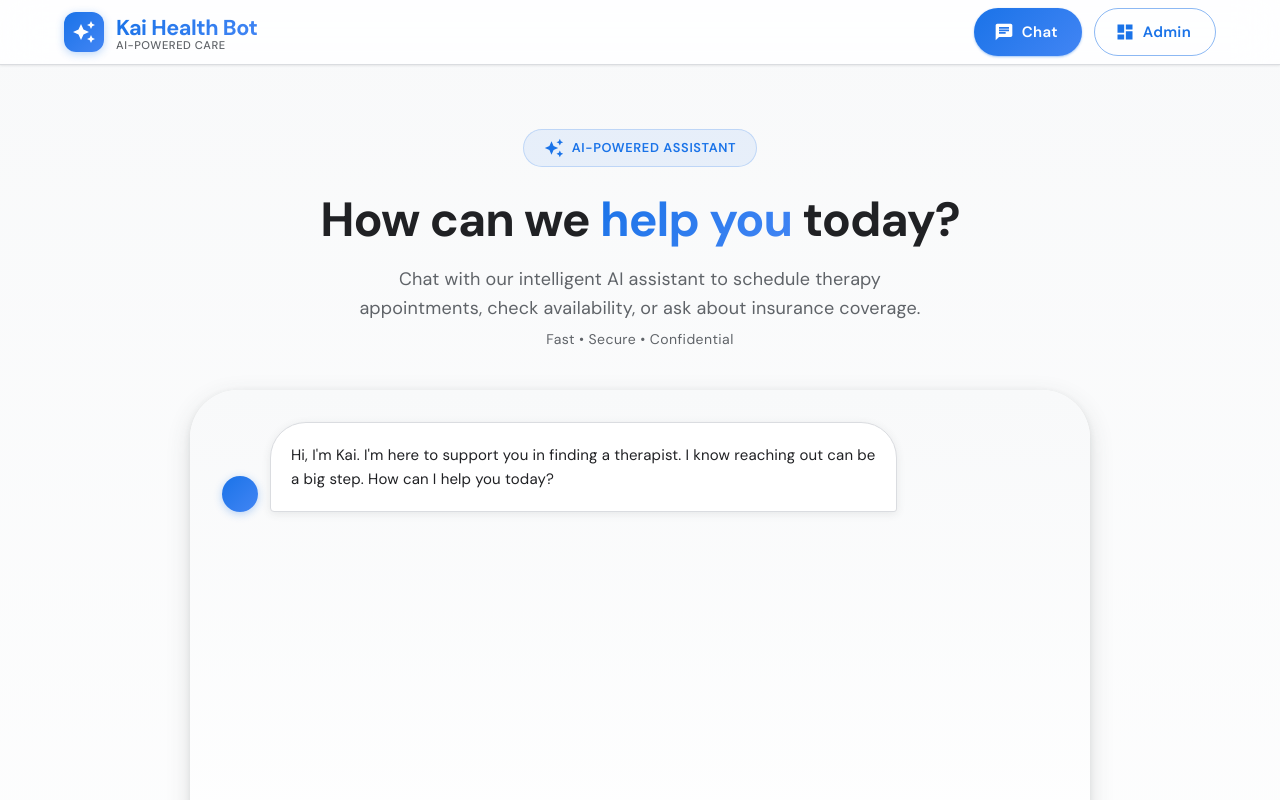
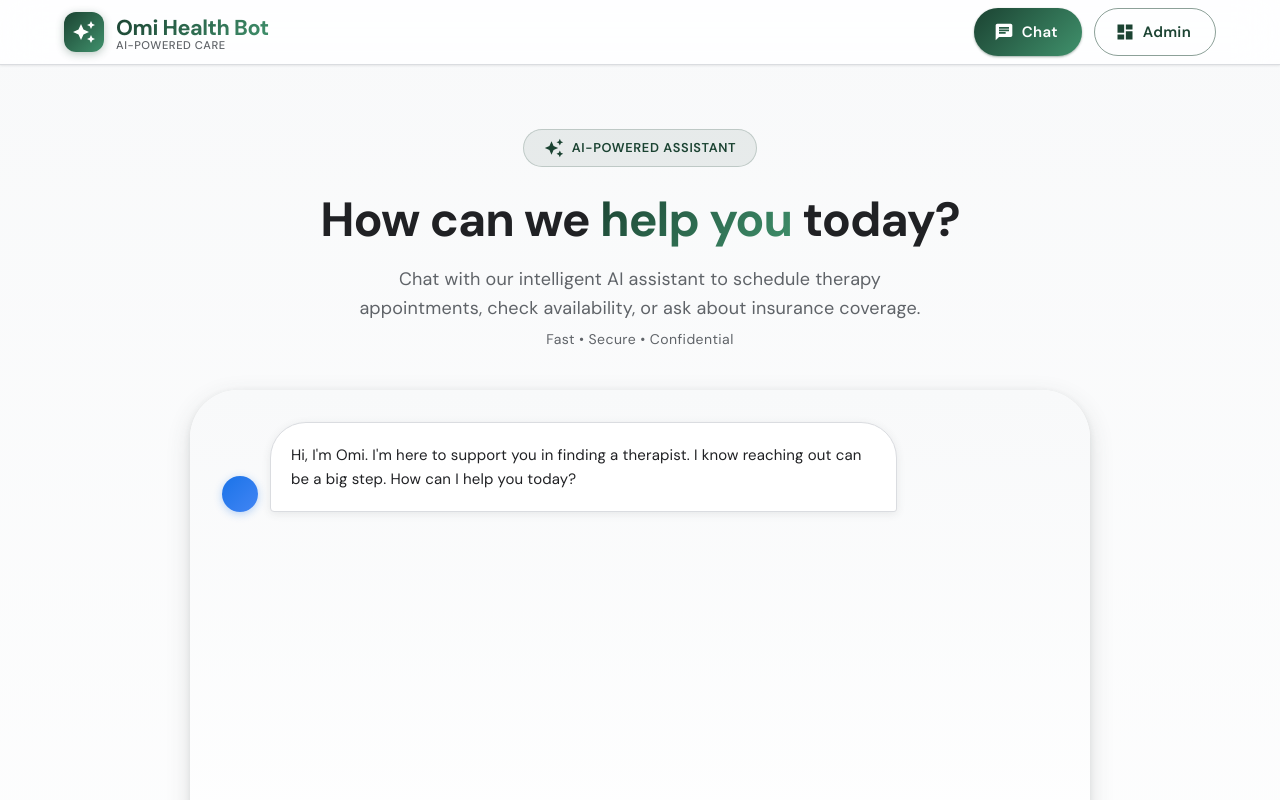
Before and after one commit to Shivesh-ctrl/healthcare-scheduler, a React (Vite) app in the folder frontend/: page / in a window 1280 px wide. Shown: the top 800 px of the page. Built offline with nearby package versions, Linux system fonts and the light colour scheme; no server answers; some icons are missing.

Commit message:
Rebrand: Change bot name from Kai to Omi and update color scheme to dark green

```diff
--- a/frontend/index.html
+++ b/frontend/index.html
@@ -16,7 +16,7 @@
     href="https://fonts.googleapis.com/css2?family=DM+Sans:wght@400;500;600;700&family=Inter:wght@300;400;500;600;700;800&display=swap"
     rel="stylesheet">
 
-  <title>Kai Health Bot - AI-Powered Healthcare Scheduling</title>
+  <title>Omi Health Bot - AI-Powered Healthcare Scheduling</title>
 
   <style>
     /* Global smooth scrolling and premium animations */
--- a/frontend/src/App.tsx
+++ b/frontend/src/App.tsx
@@ -62,11 +62,11 @@ export default function App() {
                     width: 40,
                     height: 40,
                     borderRadius: '12px',
-                    background: 'linear-gradient(135deg, #1a73e8 0%, #4285f4 100%)',
+                    background: 'linear-gradient(135deg, #1b4332 0%, #40916c 100%)',
                     display: 'flex',
                     alignItems: 'center',
                     justifyContent: 'center',
-                    boxShadow: '0 2px 8px rgba(26, 115, 232, 0.3)',
+                    boxShadow: '0 2px 8px rgba(27, 67, 50, 0.3)',
                   }}
                 >
                   <AutoAwesomeIcon sx={{ color: 'white', fontSize: 24 }} />
@@ -78,7 +78,7 @@ export default function App() {
                     to="/"
                     sx={{
                       fontWeight: 700,
-                      background: 'linear-gradient(135deg, #1a73e8 0%, #4285f4 100%)',
+                      background: 'linear-gradient(135deg, #1b4332 0%, #40916c 100%)',
                       backgroundClip: 'text',
                       WebkitBackgroundClip: 'text',
                       WebkitTextFillColor: 'transparent',
@@ -88,7 +88,7 @@ export default function App() {
                       letterSpacing: '-0.02em',
                     }}
                   >
-                    Kai Health Bot
+                    Omi Health Bot
                   </Typography>
                   <Typography
                     variant="caption"
@@ -124,7 +124,7 @@ export default function App() {
                     '&:hover': {
                       bgcolor: location.pathname.includes('/chat') || location.pathname === '/'
                         ? 'primary.dark'
-                        : alpha('#1a73e8', 0.08),
+                        : alpha('#1b4332', 0.08),
                     },
                   }}
                 >
--- a/frontend/src/components/ChatWindow.tsx
+++ b/frontend/src/components/ChatWindow.tsx
@@ -85,7 +85,7 @@ const playPopSound = playReceiveSound;
 
 export default function ChatWindow() {
   const [messages, setMessages] = useState<Message[]>([
-    { sender: "bot", text: "Hi, I'm Kai. I'm here to support you in finding a therapist. I know reaching out can be a big step. How can I help you today?" }
+    { sender: "bot", text: "Hi, I'm Omi. I'm here to support you in finding a therapist. I know reaching out can be a big step. How can I help you today?" }
   ]);
   // Use a random ID per session for demo purposes, ensuring a fresh conversation on refresh
   const [patientId] = useState(`anon-${Math.random().toString(36).substring(7)}`);
--- a/frontend/src/pages/AdminPage.tsx
+++ b/frontend/src/pages/AdminPage.tsx
@@ -152,7 +152,7 @@ export default function AdminPage() {
                 width: 64,
                 height: 64,
                 borderRadius: '16px',
-                background: 'linear-gradient(135deg, #1a73e8 0%, #4285f4 100%)',
+                background: 'linear-gradient(135deg, #1b4332 0%, #40916c 100%)',
                 display: 'flex',
                 alignItems: 'center',
                 justifyContent: 'center',
@@ -257,7 +257,7 @@ export default function AdminPage() {
                   borderRadius: '12px',
                   background: therapist?.google_refresh_token
                     ? 'linear-gradient(135deg, #1e8e3e 0%, #34a853 100%)'
-                    : 'linear-gradient(135deg, #1a73e8 0%, #4285f4 100%)',
+                    : 'linear-gradient(135deg, #1b4332 0%, #40916c 100%)',
                   display: 'flex',
                   alignItems: 'center',
                   justifyContent: 'center',
--- a/frontend/src/pages/ChatPage.tsx
+++ b/frontend/src/pages/ChatPage.tsx
@@ -33,7 +33,7 @@ export default function ChatPage() {
               transform: 'translateX(-50%)',
               width: '600px',
               height: '600px',
-              background: `radial-gradient(circle, ${alpha('#1a73e8', 0.08)} 0%, transparent 70%)`,
+              background: `radial-gradient(circle, ${alpha('#1b4332', 0.08)} 0%, transparent 70%)`,
               pointerEvents: 'none',
               zIndex: -1,
             }}
@@ -49,8 +49,8 @@ export default function ChatPage() {
               py: 1,
               mb: 3,
               borderRadius: '24px',
-              bgcolor: alpha('#1a73e8', 0.08),
-              border: `1px solid ${alpha('#1a73e8', 0.2)}`,
+              bgcolor: alpha('#1b4332', 0.08),
+              border: `1px solid ${alpha('#1b4332', 0.2)}`,
             }}
           >
             <AutoAwesomeIcon sx={{ color: 'primary.main', fontSize: 20 }} />
@@ -84,7 +84,7 @@ export default function ChatPage() {
             <Box
               component="span"
               sx={{
-                background: 'linear-gradient(135deg, #1a73e8 0%, #4285f4 100%)',
+                background: 'linear-gradient(135deg, #1b4332 0%, #40916c 100%)',
                 backgroundClip: 'text',
                 WebkitBackgroundClip: 'text',
                 WebkitTextFillColor: 'transparent',
--- a/frontend/src/theme.ts
+++ b/frontend/src/theme.ts
@@ -5,9 +5,9 @@ const theme = createTheme({
   palette: {
     mode: "light",
     primary: {
-      main: "#1a73e8", // Google Blue
-      light: "#4285f4",
-      dark: "#1557b0",
+      main: "#1b4332", // Dark Green
+      light: "#40916c",
+      dark: "#081c15",
       contrastText: "#ffffff",
     },
     secondary: {
@@ -40,9 +40,9 @@ const theme = createTheme({
       dark: "#c5221f",
     },
     info: {
-      main: "#1a73e8",
-      light: "#4285f4",
-      dark: "#1557b0",
+      main: "#1b4332",
+      light: "#40916c",
+      dark: "#081c15",
     },
     divider: "#dadce0",
   },
@@ -185,16 +185,16 @@ const theme = createTheme({
         },
         contained: {
           boxShadow:
-            "0px 1px 2px rgba(26, 115, 232, 0.3), 0px 1px 3px rgba(26, 115, 232, 0.15)",
+            "0px 1px 2px rgba(27, 67, 50, 0.3), 0px 1px 3px rgba(27, 67, 50, 0.15)",
           "&:hover": {
             boxShadow:
-              "0px 2px 4px rgba(26, 115, 232, 0.3), 0px 2px 6px rgba(26, 115, 232, 0.15)",
+              "0px 2px 4px rgba(27, 67, 50, 0.3), 0px 2px 6px rgba(27, 67, 50, 0.15)",
           },
         },
         containedPrimary: {
-          background: "linear-gradient(135deg, #1a73e8 0%, #4285f4 100%)",
+          background: "linear-gradient(135deg, #1b4332 0%, #40916c 100%)",
           "&:hover": {
-            background: "linear-gradient(135deg, #1557b0 0%, #1a73e8 100%)",
+            background: "linear-gradient(135deg, #081c15 0%, #1b4332 100%)",
           },
         },
         outlined: {
@@ -242,11 +242,11 @@ const theme = createTheme({
               borderColor: "#bdc1c6",
             },
             "&.Mui-focused fieldset": {
-              borderColor: "#1a73e8",
+              borderColor: "#1b4332",
               borderWidth: "2px",
             },
             "&.Mui-focused": {
-              boxShadow: "0 0 0 3px rgba(26, 115, 232, 0.1)",
+              boxShadow: "0 0 0 3px rgba(27, 67, 50, 0.1)",
             },
           },
         },
@@ -275,7 +275,7 @@ const theme = createTheme({
         root: {
           transition: "all 0.2s cubic-bezier(0.4, 0, 0.2, 1)",
           "&:hover": {
-            backgroundColor: "rgba(26, 115, 232, 0.08)",
+            backgroundColor: "rgba(27, 67, 50, 0.08)",
           },
         },
       },
```
Also changed, not shown: 2 other files (tests, documents, lock files or other folders).
